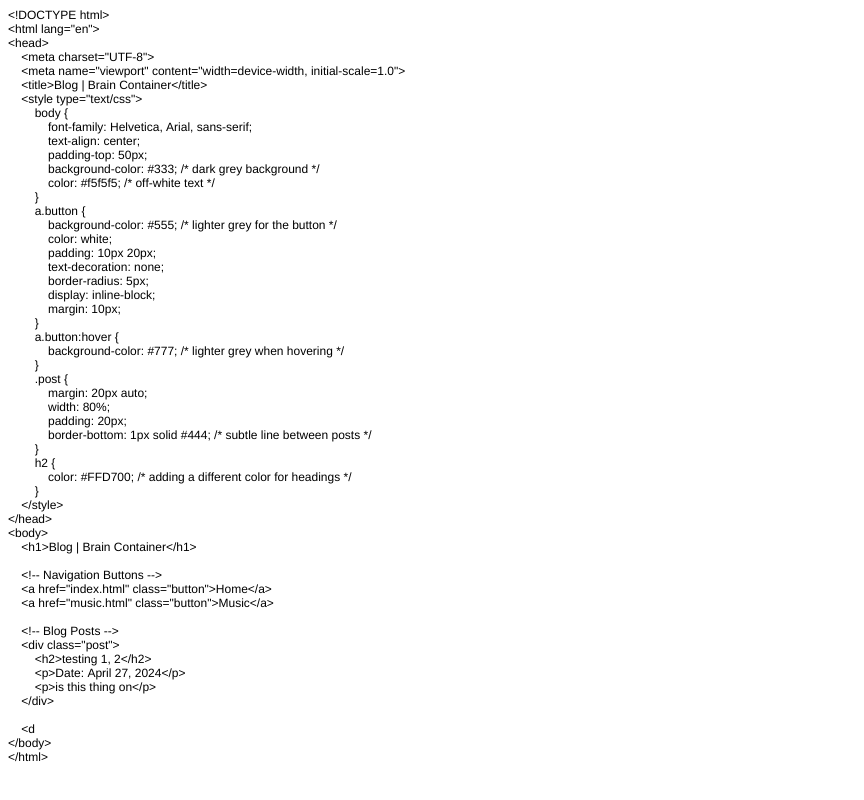
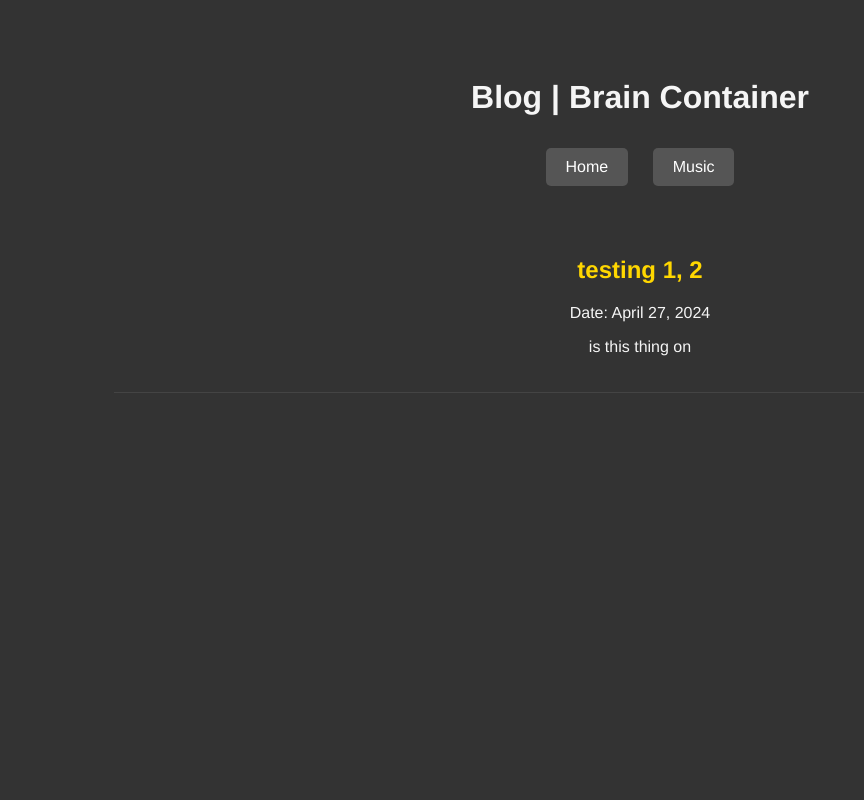
Before and after one commit to brain-container/braincontainer.github.io, a plain HTML site: page blog.html in a window 1280 px wide. Shown: the whole page, without its empty margins (0-864 px from the left). Drawn offline with Linux system fonts and the light colour scheme.

Commit message:
Update blog.html

```diff
--- a/blog.html
+++ b/blog.html
@@ -1,71 +1,52 @@
-<!DOCTYPE html PUBLIC "-//W3C//DTD HTML 4.01//EN" "http://www.w3.org/TR/html4/strict.dtd">
-<html>
+<!DOCTYPE html>
+<html lang="en">
 <head>
-  <meta http-equiv="Content-Type" content="text/html; charset=utf-8">
-  <meta http-equiv="Content-Style-Type" content="text/css">
-  <title></title>
-  <meta name="Generator" content="Cocoa HTML Writer">
-  <meta name="CocoaVersion" content="2487.3">
+  <meta charset="UTF-8">
+  <meta name="viewport" content="width=device-width, initial-scale=1.0">
+  <title>Blog | Brain Container</title>
   <style type="text/css">
-    p.p1 {margin: 0.0px 0.0px 0.0px 0.0px; font: 12.0px Helvetica; -webkit-text-stroke: #000000}
-    p.p2 {margin: 0.0px 0.0px 0.0px 0.0px; font: 12.0px Helvetica; -webkit-text-stroke: #000000; min-height: 14.0px}
-    span.s1 {font-kerning: none}
+    body {
+        font-family: Helvetica, Arial, sans-serif;
+        text-align: center;
+        padding-top: 50px;
+        background-color: #333; /* dark grey background */
+        color: #f5f5f5; /* off-white text */
+    }
+    a.button {
+        background-color: #555; /* lighter grey for the button */
+        color: white;
+        padding: 10px 20px;
+        text-decoration: none;
+        border-radius: 5px;
+        display: inline-block;
+        margin: 10px;
+    }
+    a.button:hover {
+        background-color: #777; /* lighter grey when hovering */
+    }
+    .post {
+        margin: 20px auto;
+        width: 80%;
+        padding: 20px;
+        border-bottom: 1px solid #444; /* subtle line between posts */
+    }
+    h2 {
+        color: #FFD700; /* adding a different color for headings */
+    }
   </style>
 </head>
 <body>
-<p class="p1"><span class="s1">&lt;!DOCTYPE html&gt;</span></p>
-<p class="p1"><span class="s1">&lt;html lang="en"&gt;</span></p>
-<p class="p1"><span class="s1">&lt;head&gt;</span></p>
-<p class="p1"><span class="s1"><span class="Apple-converted-space">    </span>&lt;meta charset="UTF-8"&gt;</span></p>
-<p class="p1"><span class="s1"><span class="Apple-converted-space">    </span>&lt;meta name="viewport" content="width=device-width, initial-scale=1.0"&gt;</span></p>
-<p class="p1"><span class="s1"><span class="Apple-converted-space">    </span>&lt;title&gt;Blog | Brain Container&lt;/title&gt;</span></p>
-<p class="p1"><span class="s1"><span class="Apple-converted-space">    </span>&lt;style type="text/css"&gt;</span></p>
-<p class="p1"><span class="s1"><span class="Apple-converted-space">        </span>body {</span></p>
-<p class="p1"><span class="s1"><span class="Apple-converted-space">            </span>font-family: Helvetica, Arial, sans-serif;</span></p>
-<p class="p1"><span class="s1"><span class="Apple-converted-space">            </span>text-align: center;</span></p>
-<p class="p1"><span class="s1"><span class="Apple-converted-space">            </span>padding-top: 50px;</span></p>
-<p class="p1"><span class="s1"><span class="Apple-converted-space">            </span>background-color: #333; /* dark grey background */</span></p>
-<p class="p1"><span class="s1"><span class="Apple-converted-space">            </span>color: #f5f5f5; /* off-white text */</span></p>
-<p class="p1"><span class="s1"><span class="Apple-converted-space">        </span>}</span></p>
-<p class="p1"><span class="s1"><span class="Apple-converted-space">        </span>a.button {</span></p>
-<p class="p1"><span class="s1"><span class="Apple-converted-space">            </span>background-color: #555; /* lighter grey for the button */</span></p>
-<p class="p1"><span class="s1"><span class="Apple-converted-space">            </span>color: white;</span></p>
-<p class="p1"><span class="s1"><span class="Apple-converted-space">            </span>padding: 10px 20px;</span></p>
-<p class="p1"><span class="s1"><span class="Apple-converted-space">            </span>text-decoration: none;</span></p>
-<p class="p1"><span class="s1"><span class="Apple-converted-space">            </span>border-radius: 5px;</span></p>
-<p class="p1"><span class="s1"><span class="Apple-converted-space">            </span>display: inline-block;</span></p>
-<p class="p1"><span class="s1"><span class="Apple-converted-space">            </span>margin: 10px;</span></p>
-<p class="p1"><span class="s1"><span class="Apple-converted-space">        </span>}</span></p>
-<p class="p1"><span class="s1"><span class="Apple-converted-space">        </span>a.button:hover {</span></p>
-<p class="p1"><span class="s1"><span class="Apple-converted-space">            </span>background-color: #777; /* lighter grey when hovering */</span></p>
-<p class="p1"><span class="s1"><span class="Apple-converted-space">        </span>}</span></p>
-<p class="p1"><span class="s1"><span class="Apple-converted-space">        </span>.post {</span></p>
-<p class="p1"><span class="s1"><span class="Apple-converted-space">            </span>margin: 20px auto;</span></p>
-<p class="p1"><span class="s1"><span class="Apple-converted-space">            </span>width: 80%;</span></p>
-<p class="p1"><span class="s1"><span class="Apple-converted-space">            </span>padding: 20px;</span></p>
-<p class="p1"><span class="s1"><span class="Apple-converted-space">            </span>border-bottom: 1px solid #444; /* subtle line between posts */</span></p>
-<p class="p1"><span class="s1"><span class="Apple-converted-space">        </span>}</span></p>
-<p class="p1"><span class="s1"><span class="Apple-converted-space">        </span>h2 {</span></p>
-<p class="p1"><span class="s1"><span class="Apple-converted-space">            </span>color: #FFD700; /* adding a different color for headings */</span></p>
-<p class="p1"><span class="s1"><span class="Apple-converted-space">        </span>}</span></p>
-<p class="p1"><span class="s1"><span class="Apple-converted-space">    </span>&lt;/style&gt;</span></p>
-<p class="p1"><span class="s1">&lt;/head&gt;</span></p>
-<p class="p1"><span class="s1">&lt;body&gt;</span></p>
-<p class="p1"><span class="s1"><span class="Apple-converted-space">    </span>&lt;h1&gt;Blog | Brain Container&lt;/h1&gt;</span></p>
-<p class="p2"><span class="s1"></span><br></p>
-<p class="p1"><span class="s1"><span class="Apple-converted-space">    </span>&lt;!-- Navigation Buttons --&gt;</span></p>
-<p class="p1"><span class="s1"><span class="Apple-converted-space">    </span>&lt;a href="index.html" class="button"&gt;Home&lt;/a&gt;</span></p>
-<p class="p1"><span class="s1"><span class="Apple-converted-space">    </span>&lt;a href="music.html" class="button"&gt;Music&lt;/a&gt;</span></p>
-<p class="p2"><span class="s1"></span><br></p>
-<p class="p1"><span class="s1"><span class="Apple-converted-space">    </span>&lt;!-- Blog Posts --&gt;</span></p>
-<p class="p1"><span class="s1"><span class="Apple-converted-space">    </span>&lt;div class="post"&gt;</span></p>
-<p class="p1"><span class="s1"><span class="Apple-converted-space">        </span>&lt;h2&gt;testing 1, 2&lt;/h2&gt;</span></p>
-<p class="p1"><span class="s1"><span class="Apple-converted-space">        </span>&lt;p&gt;Date: April 27, 2024&lt;/p&gt;</span></p>
-<p class="p1"><span class="s1"><span class="Apple-converted-space">        </span>&lt;p&gt;is this thing on&lt;/p&gt;</span></p>
-<p class="p1"><span class="s1"><span class="Apple-converted-space">    </span>&lt;/div&gt;</span></p>
-<p class="p2"><span class="s1"></span><br></p>
-<p class="p1"><span class="s1"><span class="Apple-converted-space">    </span>&lt;d
-<p class="p1"><span class="s1">&lt;/body&gt;</span></p>
-<p class="p1"><span class="s1">&lt;/html&gt;</span></p>
+  <h1>Blog | Brain Container</h1>
+  <!-- Navigation Buttons -->
+  <a href="index.html" class="button">Home</a>
+  <a href="music.html" class="button">Music</a>
+
+  <!-- Blog Posts -->
+  <div class="post">
+    <h2>testing 1, 2</h2>
+    <p>Date: April 27, 2024</p>
+    <p>is this thing on</p>
+  </div>
+
 </body>
 </html>
```
